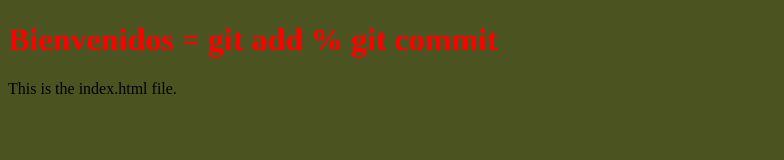
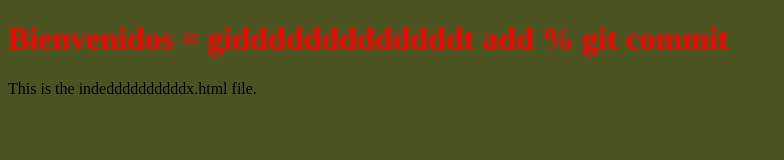
Before and after one commit to PolMelo/repo1, a plain HTML site: page index.html in a window 1280 px wide. Shown: the whole page, without its empty margins (0-784 px from the left). Drawn offline with Linux system fonts and the light colour scheme.

Commit message:
modificados en rama

```diff
--- a/index.html
+++ b/index.html
@@ -6,7 +6,7 @@
     <link rel="stylesheet" type="text/css" href="style.css">
 </head>
 <body>
-    <h1>Bienvenidos = git add % git commit</h1>
-    <p>This is the index.html file.</p>
+    <h1>Bienvenidos = gidddddddddddddt add % git commit</h1>
+    <p>This is the indeddddddddddx.html file.</p>
 </body>
 </html>
```
